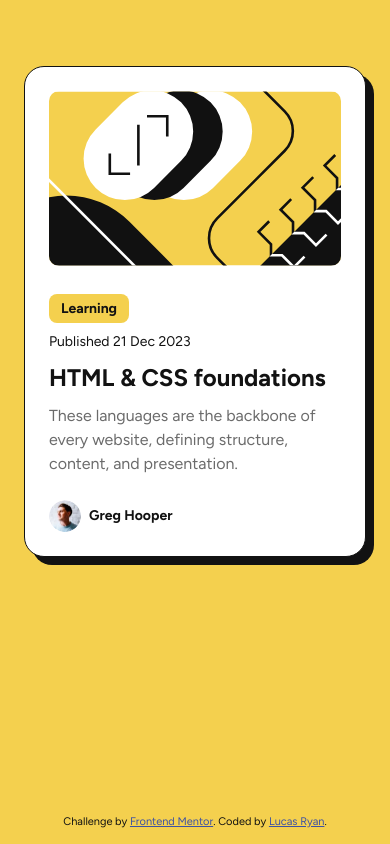
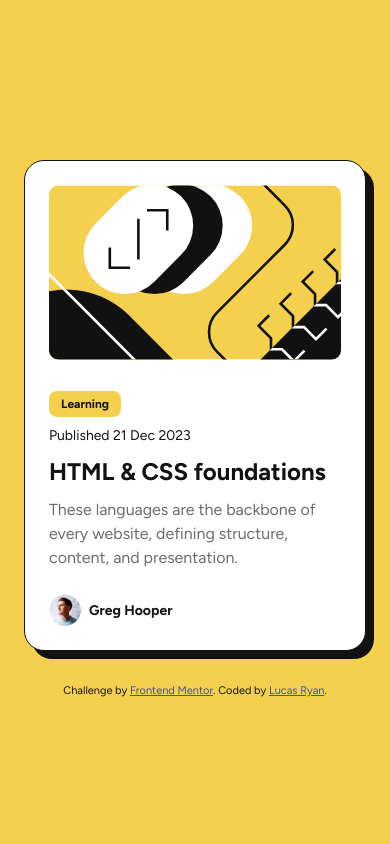
Before and after one commit to Luc0ryan/blog-preview-card-main, a plain HTML site: page index.html in a window 390 px wide. Drawn offline with Linux system fonts and the light colour scheme.

Commit message:
transferring to pc, clamp work started/not done yet

```diff
--- a/index.html
+++ b/index.html
@@ -24,6 +24,7 @@
   </head>
   <!-- The "layout" class is used to apply general layout styling for the page -->
   <body class="layout">
+    <main>
     <div class="card">
       <div class="blog-image">
         <img
@@ -51,11 +52,12 @@
           src="./assets/images/image-avatar.webp"
           onerror="this.onerror=null; this.src='./assets/images/default-avatar.png';"
           class="author-avatar"
+          alt="Avatar of the author Greg Hooper"
         />
         Greg Hooper
       </div>
     </div>
-
+  </main>
     <!-- This footer provides attribution for the Frontend Mentor challenge -->
     <footer class="attribution">
       Challenge by
--- a/style.css
+++ b/style.css
@@ -1,5 +1,5 @@
 :root {
- --yellow: hsl(47, 88%, 63%);
+  --yellow: hsl(47, 88%, 63%);
   --white: hsl(0, 0%, 100%);
   --gray500: hsl(0, 0%, 42%);
   --gray950: hsl(0, 0%, 7%);
@@ -7,103 +7,105 @@
 }
 
 .attribution {
-  font-size: 11px;
+  font-size: 0.6875rem;
   text-align: center;
 }
 .attribution a {
   color: var(--blue);
 }
 
-body {
+html, body {
+  height: 100%;
+  line-height: 1.5;
   margin: 0;
-  padding: 0;
   font-family: "Figtree", sans-serif;
   background-color: var(--yellow);
   color: var(--gray950);
+}
+
+.layout {
+  min-height: 100%;
   display: flex;
   flex-direction: column;
   align-items: center;
-  min-height: 95vh;
-  margin-top: 5vh;
+  justify-content: center;
 }
 
-.layout {
+.main {            /* wrap .card with <main class="main"> */
+  flex: 1;                         /* fills remaining height */
+  display: flex;
+  justify-content: center;         /* horizontal centering */
+  align-items: center;             /* vertical centering */
+}
+
+footer {
+flex-shrink: 0; /* prevents footer from shrinking */
+
+padding: 0.5rem 0;               /* reduce vertical space */
+  text-align: center;
+  font-size: 0.875rem;
+  color: var(--gray950);
+}
+
+.card {
+  max-width: 21rem;
+  margin: 1.5rem;
+  padding: 1.5rem;
   display: flex;
   flex-direction: column;
   flex: 1;
-}
-footer {
-  padding: 16px;
-  text-align: center;
-  font-size: 14px;
-  color: var(--gray950);
- margin-top: auto;
-}
-
-.card {
-  max-width: 336px;
-  margin: 24px;
-  padding: 24px;
-  display: flex;
-  flex-direction: column;
-  gap: 24px;
+  gap: 1.5rem;
 
   background-color: var(--white);
-  border-radius: 20px;
-  box-shadow: 8px 8px 0 var(--gray950);
-  border: 1px solid var(--gray950);
-  overflow: hidden;
+  border-radius: 1.25rem;
+  box-shadow: 0.5rem 0.5rem 0 var(--gray950);
+  border: 0.0625rem solid var(--gray950);
 }
 
 .blog-image img {
   width: 100%;
-  max-height: 200px;
+  max-height: 12.5rem;
   object-fit: cover;
-  border-radius: 10px;
+  border-radius: 0.625rem;
   overflow: hidden;
 }
 
 .card-content {
   display: flex;
   flex-direction: column;
-  gap: 8px;
+  gap: 0.5rem;
 }
 .category {
-  font-size: 14px;
+  font-size: clamp(0.75rem, 1.7vw, 0.875rem);
   font-weight: 800;
-  line-height: 150%;
-  color: hsl(0, 0%, 7%);
   background-color: var(--yellow);
-  padding: 4px 12px;
-  border-radius: 8px;
+  padding: 0.25rem 0.75rem;
+  border-radius: 0.5rem;
   align-self: flex-start;
   display: inline-block;
 }
 .date {
-  font-size: 14px;
+  font-size: 0.875rem;
   font-weight: 500;
-  line-height: 150%;
-  color: var(--gray950);
 }
 .author {
   display: flex;
   align-items: center;
-  font-size: 14px;
+  font-size: 0.875rem;
   font-weight: 800;
-  line-height: 150%;
   color: hsl(0, 0%, 7%);
 }
 .author-avatar {
-  width: 32px;
-  height: 32px;
+  width: 2rem;
+  height: 2rem;
   border-radius: 50%;
-  margin-right: 8px;
+  margin-right: 0.5rem;
 }
 h1 {
   font-size: 1.5rem;
   font-weight: 800;
-  line-height: 150%;
   margin: 0;
+  transition: color 0.3s ease;
 }
 
 h1:hover {
@@ -112,7 +114,6 @@ h1:hover {
 }
 .content-text {
   font-weight: 400;
-  line-height: 150%;
   color: var(--gray500);
   margin: 0;
 }
```
